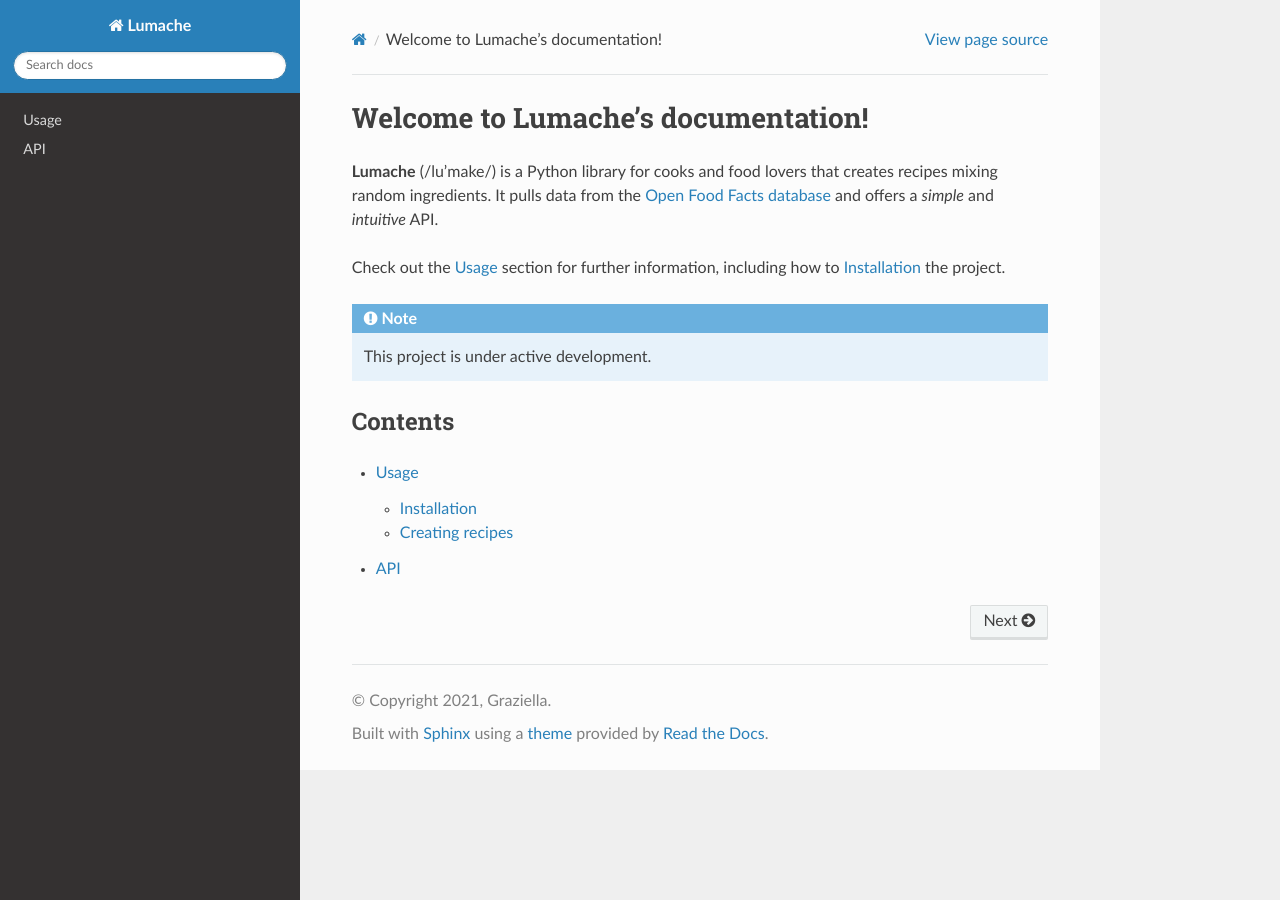
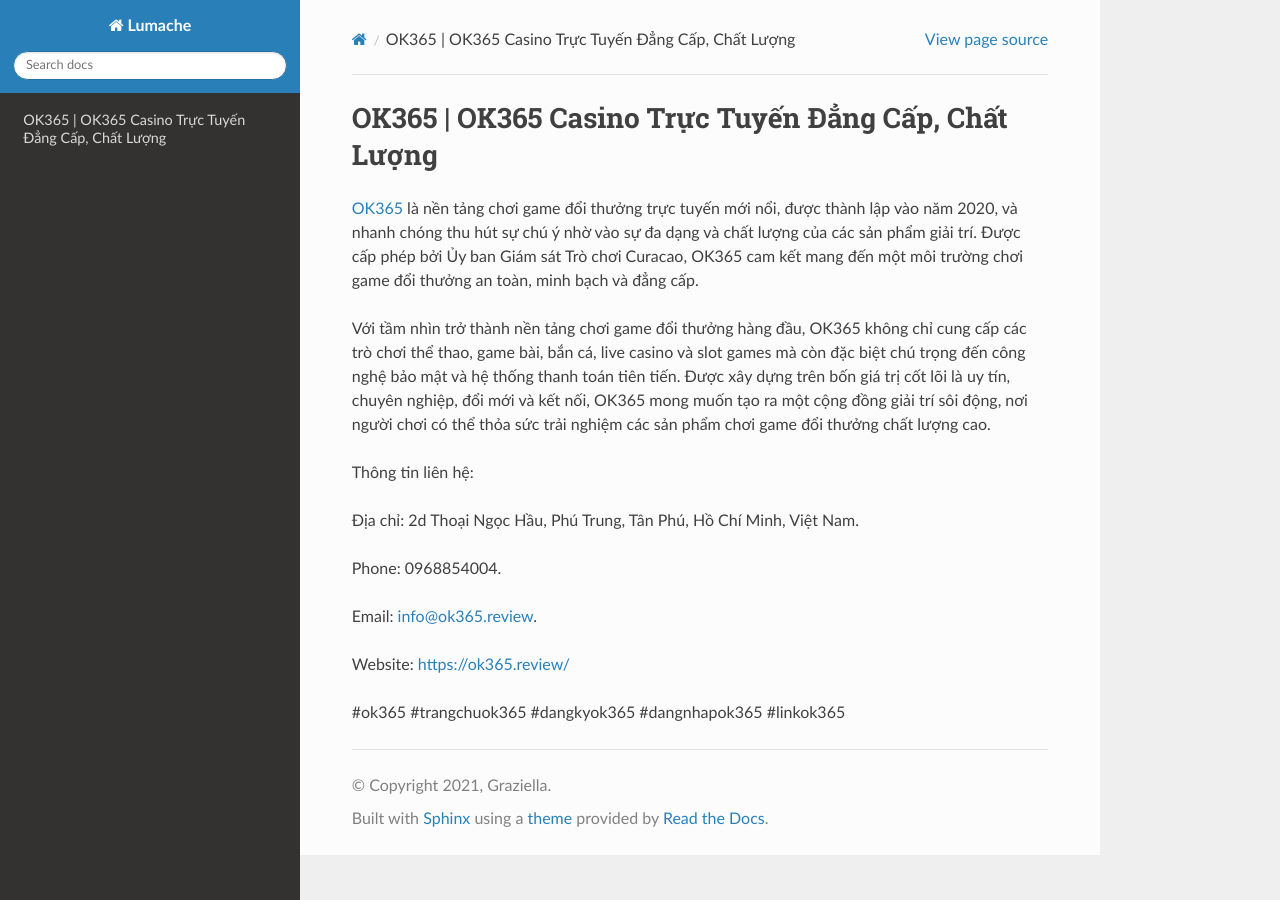
Before and after one commit to parkisngan19/ok365review, a Sphinx documentation site: the page built from docs/source/index.rst, in a window 1280 px wide. Built offline with Sphinx 7.4.7 and the Read the Docs theme 3.1.0, drawn with Linux system fonts in a browser that asks for light colours.

Commit message:
Update index.rst

```diff
--- a/docs/source/index.rst
+++ b/docs/source/index.rst
@@ -1,22 +1,18 @@
-Welcome to Lumache's documentation!
+OK365 | OK365 Casino Trực Tuyến Đẳng Cấp, Chất Lượng
 ===================================
 
-**Lumache** (/lu'make/) is a Python library for cooks and food lovers
-that creates recipes mixing random ingredients.
-It pulls data from the `Open Food Facts database <https://world.openfoodfacts.org/>`_
-and offers a *simple* and *intuitive* API.
+`OK365 <https://ok365.review/>`_ là nền tảng chơi game đổi thưởng trực tuyến mới nổi, được thành lập vào năm 2020, và nhanh chóng thu hút sự chú ý nhờ vào sự đa dạng và chất lượng của các sản phẩm giải trí. Được cấp phép bởi Ủy ban Giám sát Trò chơi Curacao, OK365 cam kết mang đến một môi trường chơi game đổi thưởng an toàn, minh bạch và đẳng cấp.
 
-Check out the :doc:`usage` section for further information, including
-how to :ref:`installation` the project.
+Với tầm nhìn trở thành nền tảng chơi game đổi thưởng hàng đầu, OK365 không chỉ cung cấp các trò chơi thể thao, game bài, bắn cá, live casino và slot games mà còn đặc biệt chú trọng đến công nghệ bảo mật và hệ thống thanh toán tiên tiến. Được xây dựng trên bốn giá trị cốt lõi là uy tín, chuyên nghiệp, đổi mới và kết nối, OK365 mong muốn tạo ra một cộng đồng giải trí sôi động, nơi người chơi có thể thỏa sức trải nghiệm các sản phẩm chơi game đổi thưởng chất lượng cao.
 
-.. note::
+Thông tin liên hệ:
 
-   This project is under active development.
+Địa chỉ: 2d Thoại Ngọc Hầu, Phú Trung, Tân Phú, Hồ Chí Minh, Việt Nam.
 
-Contents
---------
+Phone: 0968854004.
 
-.. toctree::
+Email: info@ok365.review.
 
-   usage
-   api
+Website: https://ok365.review/
+
+#ok365 #trangchuok365 #dangkyok365 #dangnhapok365 #linkok365
```
